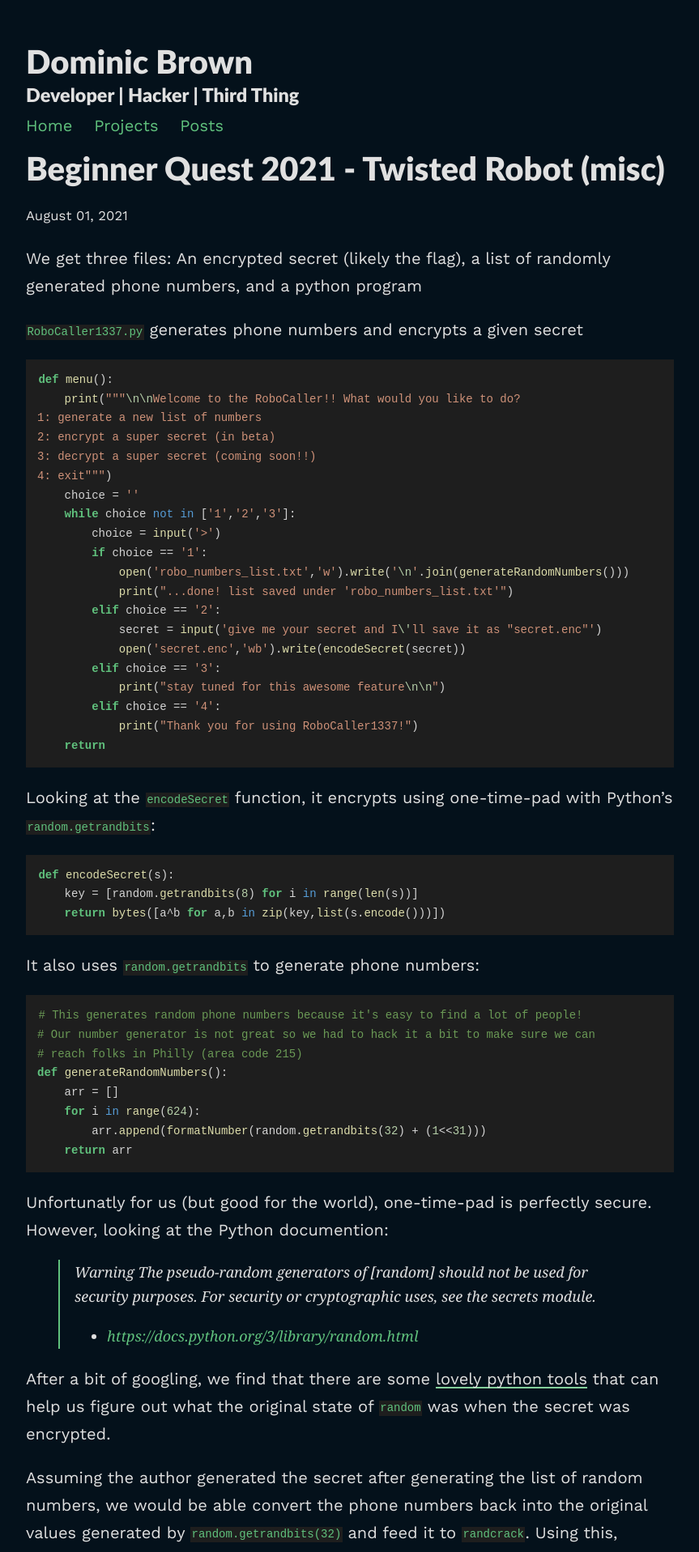
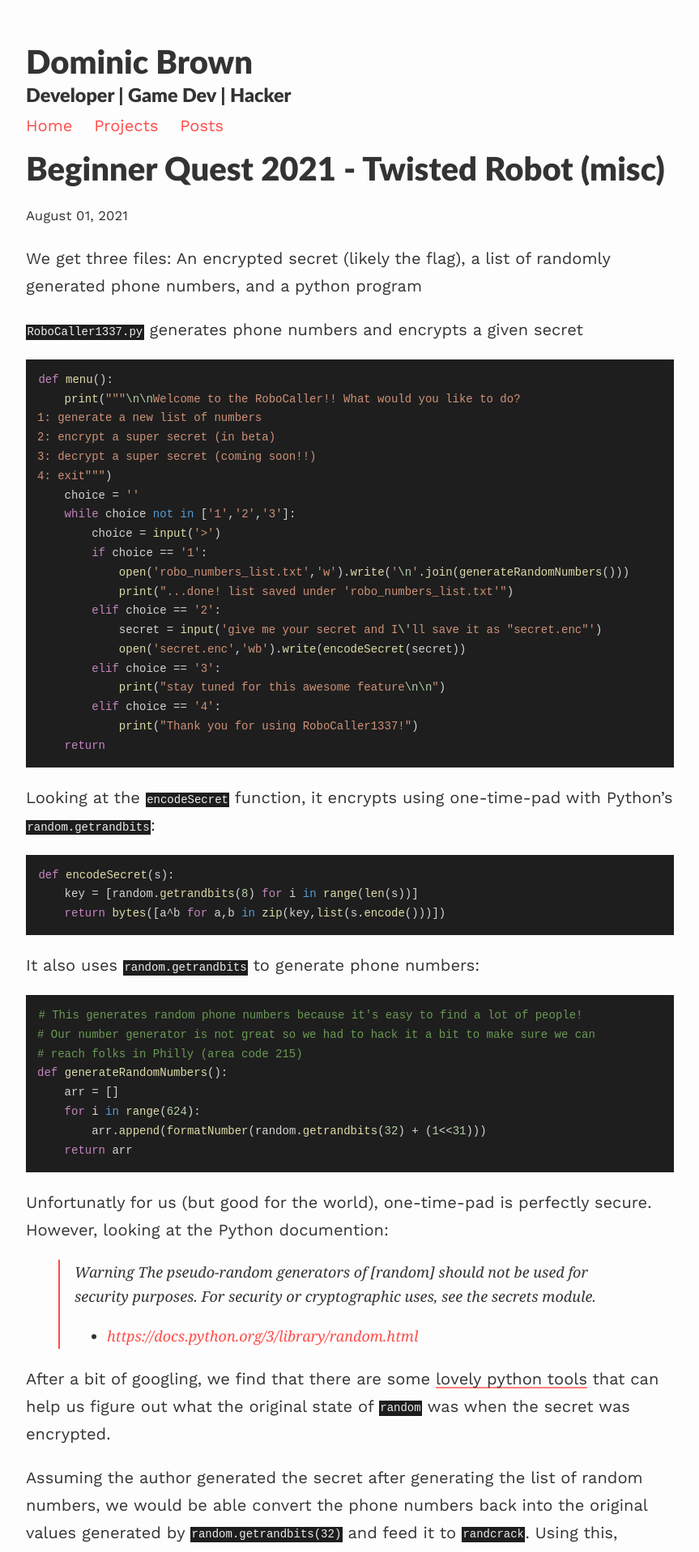
Before and after one commit to napkinbrown/napkinbrown.github.io, a Jekyll site: the page built from _writeups/bg_chall5.md, in a window 1280 px wide. Shown: the top 1917 px of the page at 81% size, without its empty margins (208-1071 px from the left). Built offline with Jekyll 4.4.1, drawn with Linux system fonts in a browser that asks for light colours; nearby versions of some CDN libraries.

Commit message:
Changed theme color, tweaked code styling

```diff
--- a/Gemfile
+++ b/Gemfile
@@ -32,3 +32,5 @@ gem "wdm", "~> 0.1.1", :platforms => [:mingw, :x64_mingw, :mswin]
 gem "jekyll-paginate"
 gem "jekyll-email-protect"
 gem "jekyll-target-blank"
+
+gem "webrick", "~> 1.7"
--- a/_config.yml
+++ b/_config.yml
@@ -1,7 +1,7 @@
 ### your site title here
 
 title: Dominic Brown
-description: Developer | Hacker | Third Thing
+description: Developer | Game Dev | Hacker
 
 url: "" #custom url to be used instead of GitHub repository
 email: domingomonk@gmail.com
--- a/_layouts/default.html
+++ b/_layouts/default.html
@@ -15,8 +15,6 @@
         {% include navigation.html %}
 
         {% seo %}
-
-        {% include mathjax.html %}
 
         <!-- Load fontawesome here for faster loadtimes: https://stackoverflow.com/a/35880730/9523246 -->
         <script type="text/javascript"> (function() { var css = document.createElement('link'); css.href = 'https://use.fontawesome.com/releases/v5.11.0/css/all.css'; css.rel = 'stylesheet'; css.type = 'text/css'; document.getElementsByTagName('head')[0].appendChild(css); })(); </script>
--- a/assets/css/_sass/code.scss
+++ b/assets/css/_sass/code.scss
@@ -1,12 +1,13 @@
 /*
-* Original Source: https://github.com/richleland/pygments-css/blob/master/monokai.css
+* Structure from: https://github.com/richleland/pygments-css/blob/master/monokai.css
+*
 */
 
 .highlight .hll { background-color: #264f78 }
 .highlight  { background: $code-bg-dark; color: #f8f8f2 }
 .highlight .c { color: $comment } /* Comment */
 .highlight .err { color: #960050; background-color: #1e0010 } /* Error */
-.highlight .k { color: $keyword; font-weight: bold } /* Keyword */
+.highlight .k { color: $keyword} /* Keyword */
 .highlight .l { color: $number } /* Literal */
 .highlight .n { color: $name } /* Name */
 .highlight .o { color: $operator } /* Operator */
--- a/assets/css/_sass/projects.scss
+++ b/assets/css/_sass/projects.scss
@@ -16,7 +16,7 @@
   /* Minimum width of 200px and grow to fit available space */
   flex: 1 0 200px;
   border-radius: 15px;
-  background: $projectbox-dark;
+  background: $projectbox;
   // @media (prefers-color-scheme: dark) {
   //   background: $projectbox-dark;
   // }
@@ -36,7 +36,7 @@
 .projectTile a span {
   display: flex;
   justify-content: center;
-  color: $text-color-dark;
+  color: $text-color;
   // @media (prefers-color-scheme: dark) {
   //   color: $text-color-dark;
   // }
@@ -59,7 +59,7 @@
   font-size: 1.2rem;
   display: flex;
   padding: 1rem;
-  color: $text-color-dark;
+  color: $text-color;
 
   // @media (prefers-color-scheme: dark) {
   //   color: $text-color-dark;
--- a/assets/css/_sass/style.scss
+++ b/assets/css/_sass/style.scss
@@ -8,16 +8,16 @@ body {
   margin: 0 auto;
   line-height: $base-line-height;
   font-size: $base-font-size;
-  color: $text-color-dark;
-  background-color: $body-bg-dark;
+  color: $text-color;
+  background-color: $body-bg;
   padding: 2em 1em;
   text-rendering: optimizeLegibility;
   height: 100%;
 
-  // @media (prefers-color-scheme: dark) {
-  //   background-color: $body-bg-dark;
-  //   color: $text-color-dark;
-  // }
+  @media (prefers-color-scheme: dark) {
+    background-color: $body-bg-dark;
+    color: $text-color-dark;
+  }
 }
 
 h1,h2,h3,h4,h5,h6 {
@@ -33,11 +33,11 @@ a {
   color: $brand-color;
   text-decoration: none;
   &:hover{
-    color: $text-color-dark;
+    color: $text-color;
 
-    // @media (prefers-color-scheme: dark) {
-    //   color: $text-color-dark;
-    // }
+    @media (prefers-color-scheme: dark) {
+      color: $text-color-dark;
+    }
 
   }
 }
@@ -45,7 +45,7 @@ a {
 
 
 p a {
-  color: $text-color-dark;
+  color: $text-color;
   text-decoration: none;
   background: -webkit-linear-gradient(transparent 90%, lighten($brand-color, 10%) 10%);
   background: -moz-linear-gradient(transparent 90%, lighten($brand-color, 10%) 10%);
@@ -65,9 +65,9 @@ p a {
 
   }
 
-  // @media (prefers-color-scheme: dark) {
-  //   color: $text-color-dark;
-  // }
+  @media (prefers-color-scheme: dark) {
+    color: $text-color-dark;
+  }
 }
 
 
--- a/assets/css/_sass/variables.scss
+++ b/assets/css/_sass/variables.scss
@@ -8,7 +8,7 @@ $spacing-unit:     30px;
 $light-gray: gray;
 $text-color:       #333;
 $background-color: #fdfdfd;
-$brand-color:      #60c17d;
+$brand-color:      #ff4c4a;
 
 // Color scheme for light
 $body-bg: #fdfdfd;
@@ -16,11 +16,11 @@ $projectbox: #cfe6a4;
 $text-color: #333;
 
 // Color scheme for dark modes
-$body-bg-dark: #04111b;
+$body-bg-dark: #111111;
 $projectbox-dark: lighten($body-bg-dark, 10%);
 $text-color-dark: rgb(224, 224, 224);
 $code-bg-dark: #1e1e1e;
-$code-color-dark: $brand-color;
+$code-color-dark: #EEEEEE;
 
 // Colour palette for project boxes
 $theme1: ("one",#388087),("two", #6FB3B8),("three",#BADFE7),("four",#C2EDCE),("five",#F6F6F2);
@@ -39,7 +39,7 @@ $name_class: #DCDCAA;
 $name_variable: #9fb4c3;
 $name_builtins: #4EC9B0;
 $name_constant: #9fb4c3;
-$keyword: $code-color-dark;
+$keyword: #c586c0;
 $generic: #D4D4D4;
 $generic_emph: italic;
 $generic_strong: bold;
```
Also changed, not shown: _includes/mathjax.html (deleted, +0 -11 lines), Gemfile.lock.
